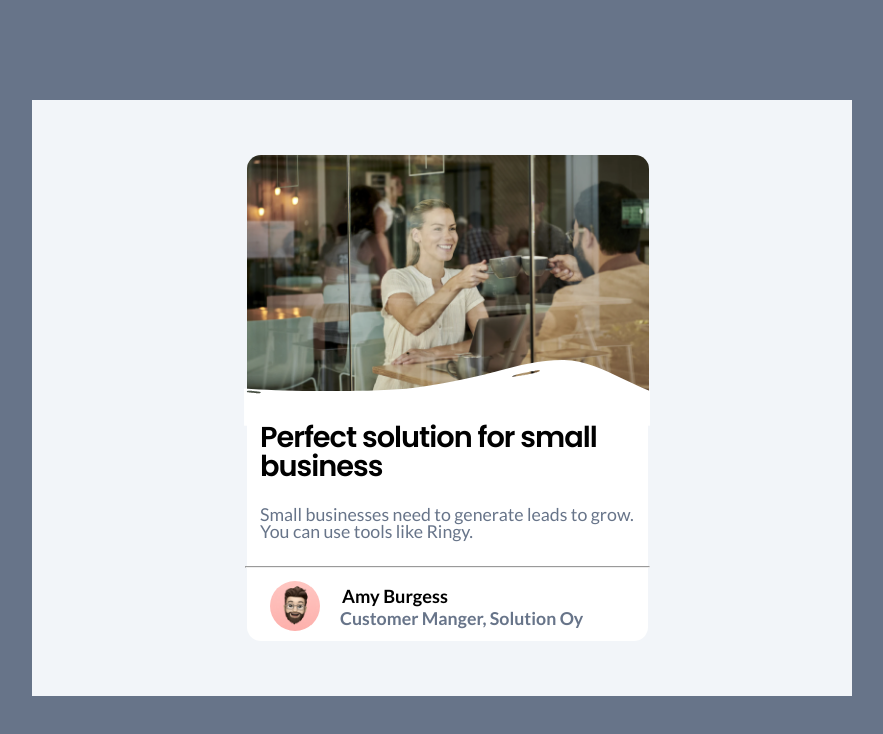
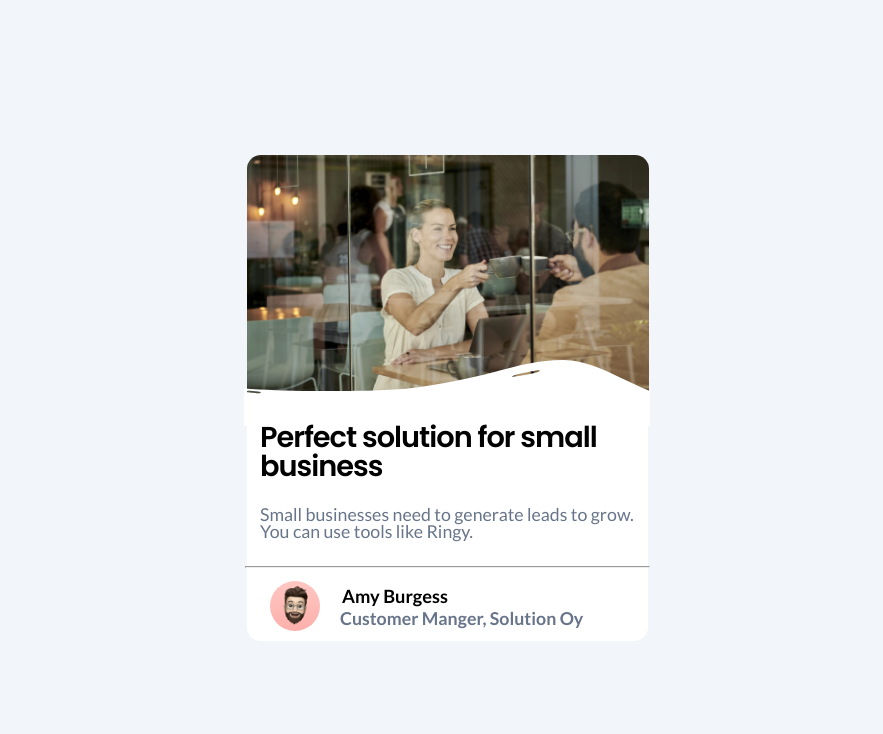
Before and after one commit to GuilhermeMenezesSilva/Business-Blog-Card, a plain HTML site: page index.html in a window 1280 px wide. Shown: the whole page, without its empty margins (198-1081 px from the left). Drawn offline with Linux system fonts and the light colour scheme.

Commit message:
alterado fundo

```diff
--- a/css/style.css
+++ b/css/style.css
@@ -2,11 +2,10 @@
 @import url('https://fonts.googleapis.com/css2?family=Poppins:ital,wght@0,100;0,200;0,300;0,400;0,500;0,600;0,700;0,800;0,900;1,100;1,200;1,300;1,400;1,500;1,600;1,700;1,800;1,900&display=swap');
 
 body {
-    background-color: #677489;
+    background-color: #F2F5F9;
 }
 
 #container {
-    background-color: #F2F5F9;
     margin: 95px 15px 0px 15px;
     padding: 25px;
 }
```
